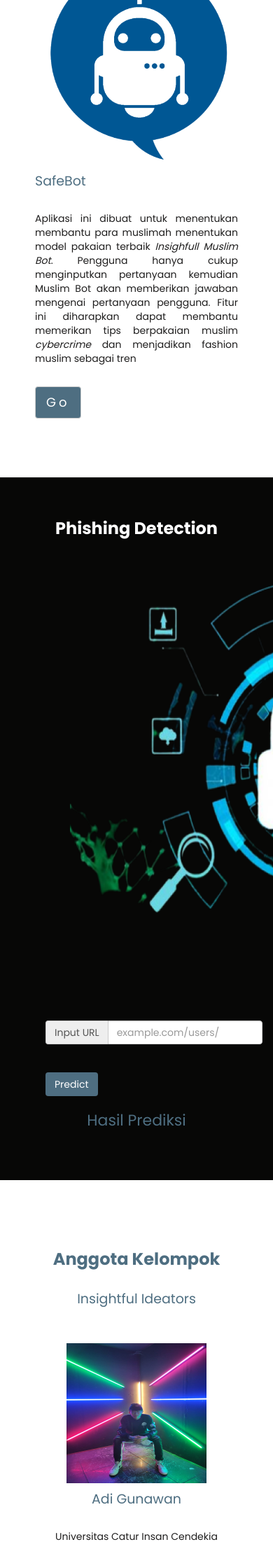
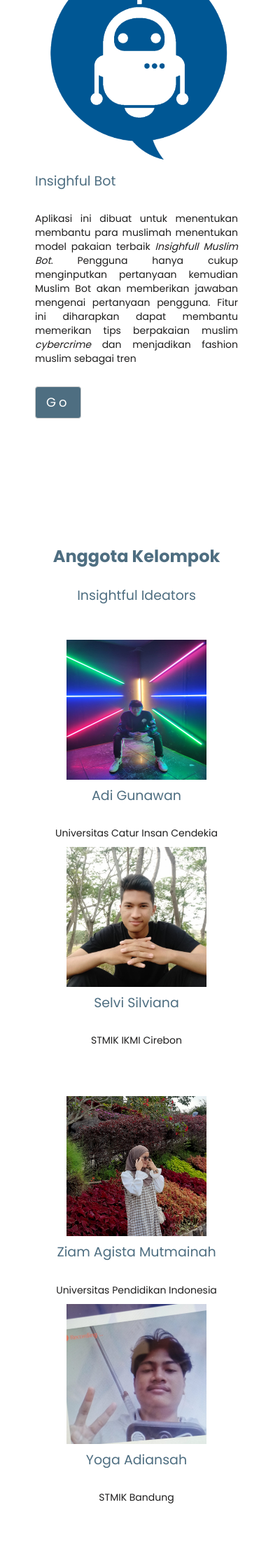
Before and after one commit to selvisilviana/insighfulBot, a Flask app: page / in a window 390 px wide; the page is wider, and only the part inside the window is pictured. Shown: the part 2131-4344 px from the top of that part at 70% size. Run offline with Flask 3, Linux system fonts and the light colour scheme; parts of the project's set-up code (start-up, migrations or seed data) failed here and were passed over.

Commit message:
Add files via upload

```diff
--- a/templates/index.html
+++ b/templates/index.html
@@ -122,7 +122,7 @@
 
         <div class="col-sm-6">
           <!-- Deskripsi Aplikasi -->
-          <h4>SafeBot</h4>
+          <h4>Insighful Bot</h4>
           <p style="text-align: justify;text-justify: inter-word;">
             Aplikasi ini dibuat untuk menentukan membantu para muslimah menentukan model pakaian terbaik <i>Insighfull Muslim Bot</i>.
             Pengguna hanya cukup menginputkan pertanyaan kemudian Muslim Bot akan memberikan jawaban mengenai pertanyaan pengguna.
@@ -139,44 +139,6 @@
           </nav>
         </div>
       </div><br>
-    </div>
-
-    <!-- Bagian Halaman (Aplikasi phishing detection) -->
-    <div id="detection" data-bs-spy="scroll" data-bs-target="#navgo" data-bs-offset="0" class="scrollspy-example" class="container-fluid" tabindex="0">
-        <br>
-        <br>
-        <div class="row">
-            <h2 class="centered">Phishing Detection</h2>
-            <div class="col-sm-6">
-                </br>
-                <img style="margin-left: 100px;" src={{ url_for('static', filename='/images/image1.png') }} width="700" height="500"></img>
-            </div>
-            <div class="col-sm-6">
-                <br><br><br><br><br><br><br>
-                <!-- Input URL dari Pengguna -->
-                <div class="col-lg-6" style="margin-left: 50px;">
-
-                    <div class="input-group">
-                        <span class="input-group-addon" id="basic-addon3">Input URL</span>
-                        <input type="text" class="form-control" id="input_link" onInput="$('#inputVal_link').html($(this).val())" placeholder="example.com/users/" aria-label="https://example.com/users/" aria-describedby="basic-addon3">
-                    </div>  <br><br>
-                    <button type="submit" id="prediksi_submit" class="btn btn-outline-secondary" style="background-color:#4e6e81; color: #fff">Predict</button>
-                    </br>
-                </div>
-                <!-- Bagian Halaman untuk Hasil Prediksi -->
-                <!-- <div id="hasil_prediksi" align="center">
-                        Hasil Prediksi akan ditampilkan di sini
-                </div> -->
-                <div id="hasil_prediksi" align="center">
-                  <h3 class="text-center">Hasil Prediksi</h2>
-                    {% if hasil_prediksi %}
-                    <p class="text-center">Link tersebut diprediksi <span class="fw-bold">{{hasil_prediksi}}</span></p>
-                    {% endif %}
-                </div>
-            </div>
-        </div>
-        <br>
-        <br>
     </div>
 
     <!-- Bagian Halaman (Anggota Kelompok) -->
```
